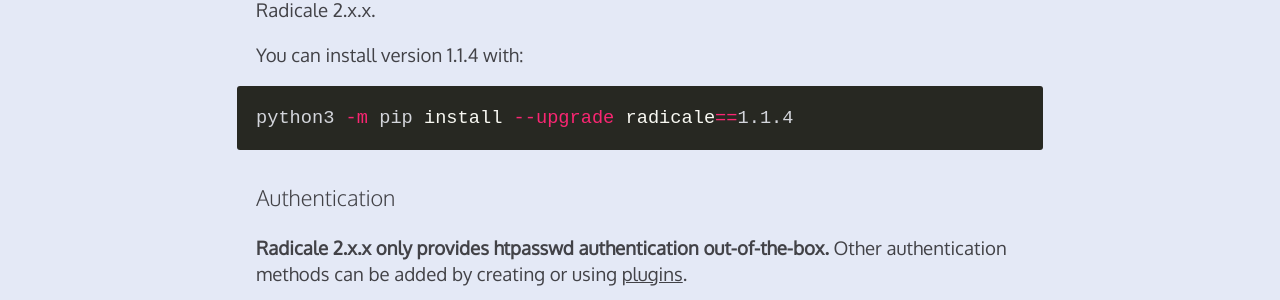
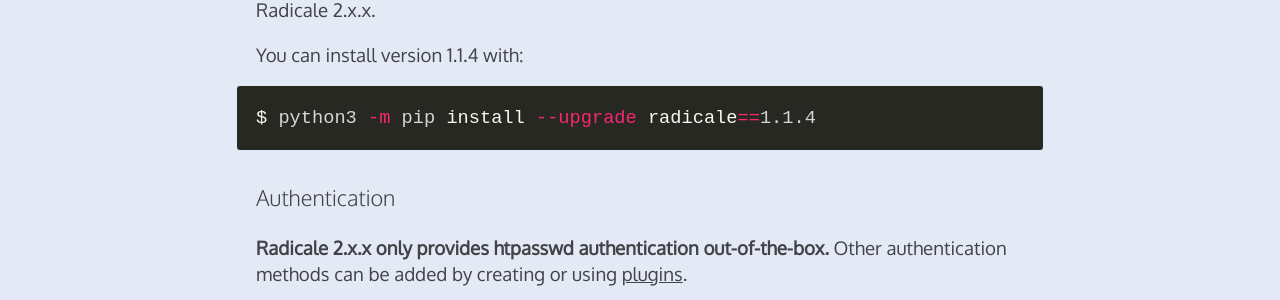
Before and after one commit to Kozea/Radicale, a Jekyll site: the page built from 1to2.md, in a window 1280 px wide. Shown: the part 1198-1498 px from the top of the page. Built offline with Jekyll 4.4.1, drawn with Linux system fonts in a browser that asks for light colours.

Commit message:
Add $ to command line

````diff
--- a/1to2.md
+++ b/1to2.md
@@ -49,7 +49,7 @@
 You can install version 1.1.4 with:
 
 ```shell
-python3 -m pip install --upgrade radicale==1.1.4
+$ python3 -m pip install --upgrade radicale==1.1.4
 ```
 
 ### Authentication
````
